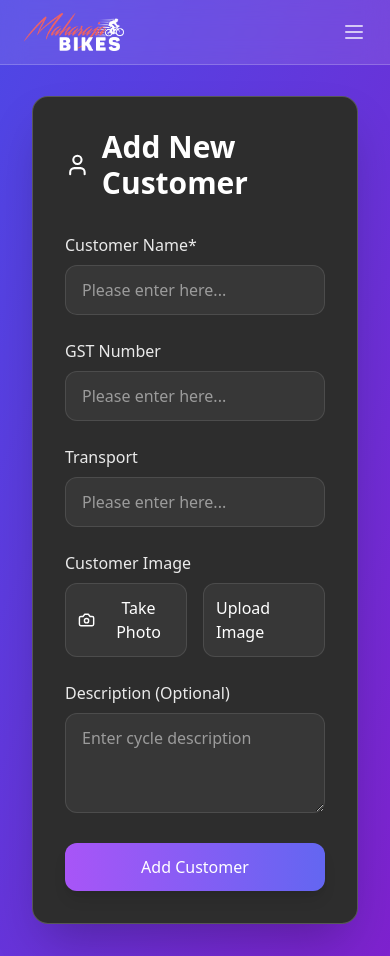
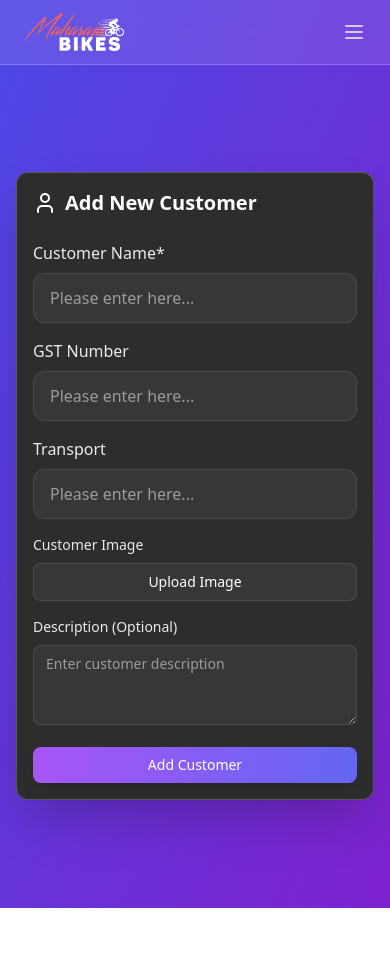
Before and after one commit to ashishume/cycle-exhibition, a React (Vite) app in the folder demo-cycle/: page /customer-form in a window 390 px wide. After the commit the page ends 908 px from the top, so only its background shows below. Built offline with nearby package versions, Linux system fonts and the light colour scheme.

Commit message:
feat: customer form mobile responsive

```diff
--- a/demo-cycle/src/Pages/CustomerForm.tsx
+++ b/demo-cycle/src/Pages/CustomerForm.tsx
@@ -232,23 +232,25 @@ const CustomerForm: React.FC<CustomerFormProps> = ({
 
   return (
     <div
-      className={
+      className={`${
         isEdit
-          ? `fixed inset-0 z-50 bg-black/50 flex items-center justify-center overflow-y-auto`
-          : `min-h-screen bg-gradient-to-br from-indigo-600 to-purple-700 p-8 flex items-center justify-center`
-      }
+          ? "fixed inset-0 z-50 bg-black/50 flex items-center justify-center overflow-y-auto p-4 md:p-0"
+          : "min-h-screen bg-gradient-to-br from-indigo-600 to-purple-700 p-4 md:p-8 flex items-center justify-center"
+      }`}
     >
       <div
-        className={`w-full overflow-y-auto max-w-2xl bg-[#2d2d2d] backdrop-blur-md rounded-2xl shadow-2xl border border-white/20 p-8 ${
-          isEdit ? "h-[95vh]" : null
+        className={`w-full overflow-y-auto max-w-2xl bg-[#2d2d2d] backdrop-blur-md rounded-xl md:rounded-2xl shadow-2xl border border-white/20 p-4 md:p-8 ${
+          isEdit ? "max-h-[95vh] md:h-auto" : null
         }`}
       >
-        <div className="flex items-center gap-3 mb-8">
-          <User className="w-8 h-8 text-white" />
-          <h1 className="text-3xl font-bold text-white">Add New Customer</h1>
+        <div className="flex items-center gap-2 md:gap-3 mb-6 md:mb-8">
+          <User className="w-6 h-6 md:w-8 md:h-8 text-white" />
+          <h1 className="text-xl md:text-3xl font-bold text-white">
+            Add New Customer
+          </h1>
         </div>
 
-        <div className="space-y-6">
+        <div className="space-y-4 md:space-y-6">
           <InputField
             formData={formData}
             handleInputChange={handleInputChange}
@@ -280,28 +282,15 @@ const CustomerForm: React.FC<CustomerFormProps> = ({
           />
 
           <div className="space-y-2">
-            <label className="block text-white/90 font-medium">
+            <label className="block text-white/90 font-medium text-sm md:text-base">
               Customer Image
             </label>
-            <div className="flex gap-4">
-              <button
-                type="button"
-                onClick={handleImageCapture}
-                disabled={isLoading}
-                className="flex-1 p-3 rounded-xl bg-white/5 border border-white/10
-                         hover:bg-white/20 transition-all duration-300 text-white
-                         flex items-center justify-center gap-2 disabled:opacity-50 disabled:cursor-not-allowed"
-              >
-                <Camera className="w-5 h-5" />
-                Take Photo
-              </button>
+            <div className="flex gap-2 md:gap-4">
               <label
-                className={`flex-1 p-3 rounded-xl bg-white/5 border border-white/10
-                             hover:bg-white/20 transition-all duration-300 text-white
+                className={`flex-1 p-2 md:p-3 rounded-lg md:rounded-xl bg-white/5 border border-white/10
+                         hover:bg-white/20 transition-all duration-300 text-white text-sm md:text-base
                          flex items-center justify-center gap-2 cursor-pointer
-                             ${
-                               isLoading ? "opacity-50 cursor-not-allowed" : ""
-                             }`}
+                         ${isLoading ? "opacity-50 cursor-not-allowed" : ""}`}
               >
                 <input
                   type="file"
@@ -314,11 +303,11 @@ const CustomerForm: React.FC<CustomerFormProps> = ({
               </label>
             </div>
             {formData.customerImage && (
-              <div className="mt-4">
+              <div className="mt-2 md:mt-4">
                 <img
                   src={formData.customerImage}
                   alt="Customer"
-                  className="w-32 h-32 rounded-xl object-cover"
+                  className="w-24 h-24 md:w-32 md:h-32 rounded-lg md:rounded-xl object-cover"
                 />
               </div>
             )}
@@ -326,7 +315,7 @@ const CustomerForm: React.FC<CustomerFormProps> = ({
 
           {isAdminPage && (
             <div className="space-y-2">
-              <label className="block text-white/90 font-medium">
+              <label className="block text-white/90 font-medium text-sm md:text-base">
                 Lead Type *
               </label>
               <select
@@ -335,7 +324,7 @@ const CustomerForm: React.FC<CustomerFormProps> = ({
                 onChange={handleInputChange}
                 onBlur={() => handleBlur("leadType")}
                 disabled={isLoading}
-                className={`w-full px-4 py-3 rounded-xl bg-white/5 border
+                className={`w-full px-3 md:px-4 py-2 md:py-3 rounded-lg md:rounded-xl bg-white/5 border text-sm md:text-base
               ${
                 touched.leadType && errors.leadType
                   ? "border-red-400"
@@ -357,7 +346,7 @@ const CustomerForm: React.FC<CustomerFormProps> = ({
           )}
 
           <div className="space-y-2">
-            <label className="block text-white/90 font-medium">
+            <label className="block text-white/90 font-medium text-sm md:text-base">
               Description (Optional)
             </label>
             <textarea
@@ -365,11 +354,11 @@ const CustomerForm: React.FC<CustomerFormProps> = ({
               value={formData.description}
               onChange={handleInputChange}
               disabled={isLoading}
-              className="w-full px-4 py-3 rounded-xl bg-white/5 border border-white/10
+              className="w-full px-3 md:px-4 py-2 md:py-3 rounded-lg md:rounded-xl bg-white/5 border border-white/10
                      focus:border-white/30 focus:outline-none focus:ring-2 focus:ring-white/20
-                       text-white placeholder-white/50 transition-all duration-300
-                       min-h-[100px] resize-y disabled:opacity-50 disabled:cursor-not-allowed"
-              placeholder="Enter cycle description"
+                     text-white placeholder-white/50 transition-all duration-300 text-sm md:text-base
+                     min-h-[80px] md:min-h-[100px] resize-y disabled:opacity-50 disabled:cursor-not-allowed"
+              placeholder="Enter customer description"
             />
           </div>
 
@@ -377,14 +366,16 @@ const CustomerForm: React.FC<CustomerFormProps> = ({
             <button
               onClick={handleSubmit}
               disabled={isLoading}
-              className="w-full py-3 px-4 bg-gradient-to-r from-purple-500 to-indigo-500
-                     hover:from-purple-600 hover:to-indigo-600
-                     rounded-xl text-white font-medium shadow-lg
+              className="w-full py-2 md:py-3 px-3 md:px-4 bg-gradient-to-r from-purple-500 to-indigo-500
+                   hover:from-purple-600 hover:to-indigo-600 text-sm md:text-base
+                   rounded-lg md:rounded-xl text-white font-medium shadow-lg
                    transition-all duration-300 transform hover:scale-[1.02]
                    disabled:opacity-50 disabled:cursor-not-allowed
                    flex items-center justify-center gap-2"
             >
-              {isLoading && <Loader2 className="w-5 h-5 animate-spin" />}
+              {isLoading && (
+                <Loader2 className="w-4 h-4 md:w-5 md:h-5 animate-spin" />
+              )}
               {isEdit ? "Update Customer" : "Add Customer"}
             </button>
           )}
@@ -393,8 +384,8 @@ const CustomerForm: React.FC<CustomerFormProps> = ({
             <button
               onClick={onClose}
               disabled={isLoading}
-              className="w-full py-3 px-4 hover:to-indigo-600
-              rounded-xl text-white font-medium shadow-lg
+              className="w-full py-2 md:py-3 px-3 md:px-4 text-sm md:text-base
+            rounded-lg md:rounded-xl text-white font-medium shadow-lg
             transition-all duration-300 transform hover:scale-[1.02]
             disabled:opacity-50 disabled:cursor-not-allowed"
             >
```
Lines whose indentation alone changed are shown as unchanged.
